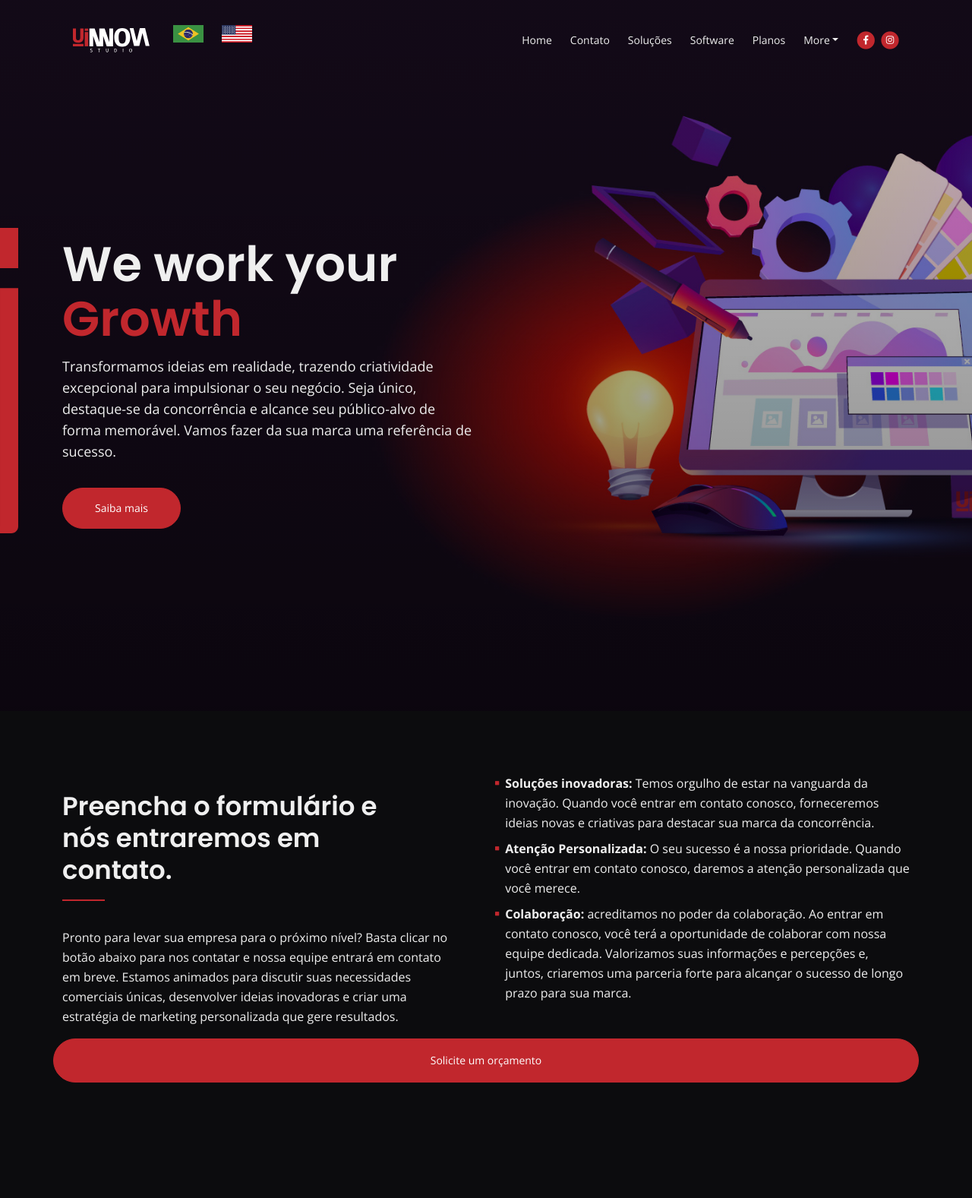
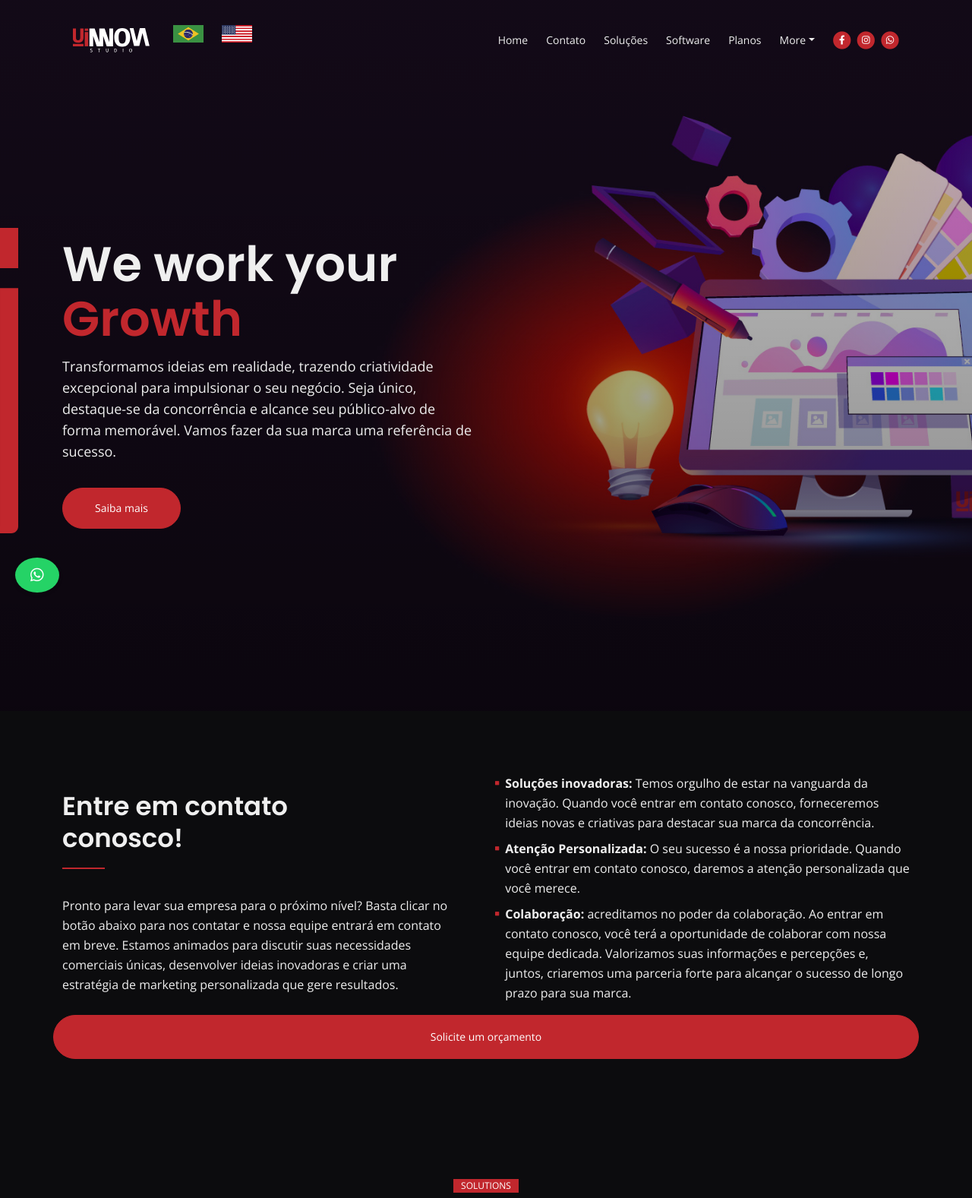
Before and after one commit to narumikat/u-innova-website, a plain HTML site: page web/index.html in a window 1280 px wide. Shown: the top 1577 px of the page at 76% size. Drawn offline with nearby package versions, Linux system fonts and the light colour scheme.

Commit message:
whats btn

```diff
--- a/web/css/styles.css
+++ b/web/css/styles.css
@@ -136,6 +136,25 @@ h6 {
 }
 
 
+.whatsapp-float {
+  position: fixed;
+  bottom: 20px;
+  left: 20px;
+  z-index: 1000;
+  background-color: #25d366;
+  color: #fff;
+  padding: 10px 20px;
+  border-radius: 50%;
+  box-shadow: 0 2px 5px rgba(0, 0, 0, 0.2);
+  text-align: center;
+  font-size: 20px;
+  text-decoration: none;
+  transition: background-color 0.3s ease-in-out;
+}
+
+.whatsapp-float:hover {
+  background-color: var(--main-red);
+}
 
 
 
--- a/web/index.html
+++ b/web/index.html
@@ -29,6 +29,7 @@
         <link rel="icon" href="images/favicon.png">
     </head>
     <body data-bs-spy="scroll" data-bs-target="#navbarExample">
+
 
         <!-- Navigation -->
         <nav id="navbarExample" class="navbar navbar-expand-lg fixed-top navbar-dark" aria-label="Main navigation">
@@ -91,7 +92,14 @@
                                 <i class="fas fa-circle fa-stack-2x"></i>
                                 <i class="fab fa-instagram fa-stack-1x"></i>
                             </a>
+
                         </span>
+                        <span class="fa-stack">
+                          <a target="_blank" href="https://wa.me/+818066557091">
+                              <i class="fas fa-circle fa-stack-2x"></i>
+                              <i class="fab fa-brands fa-whatsapp fa-stack-1x"></i>
+                          </a>
+                      </span>
                     </span>
                 </div> <!-- end of navbar-collapse -->
             </div> <!-- end of container -->
@@ -122,7 +130,8 @@
                 <div class="row">
                     <div class="col-lg-6">
                         <div class="text-container">
-                            <h2 id="FormTittle">Preencha o formulário e nós entraremos em contato.</h2>
+                            <!-- <h2 id="FormTittle">Preencha o formulário e nós entraremos em contato.</h2> -->
+                            <h2 id="FormTittle">Entre em contato conosco!</h2>
                             <hr class="hr-heading">
                             <p id="FormP1" >Pronto para levar sua empresa para o próximo nível? Basta clicar no botão abaixo para nos contatar e nossa equipe entrará em contato em breve. Estamos animados para discutir suas necessidades comerciais únicas, desenvolver ideias inovadoras e criar uma estratégia de marketing personalizada que gere resultados.</p>
 
@@ -243,13 +252,10 @@
                             <div class="swiper-container image-slider">
                                 <div class="swiper-wrapper">
                                     <div class="swiper-slide">
-                                        <img class="img-fluid img-slider" src="images/center-mobile.png" alt="alternative">
+                                        <img class="img-fluid img-slider" src="images/topmodelinfluencer.png" alt="alternative">
                                     </div>
                                     <div class="swiper-slide">
-                                        <img class="img-fluid img-slider" src="images/yudensetsu.png" alt="alternative">
-                                    </div>
-                                    <div class="swiper-slide">
-                                        <img class="img-fluid img-slider" src="images/mahaloh.png" alt="alternative">
+                                        <img class="img-fluid img-slider" src="images/connection.png" alt="alternative">
                                     </div>
                                     <div class="swiper-slide">
                                         <img class="img-fluid img-slider" src="images/active.png" alt="alternative">
@@ -845,6 +851,12 @@
                                     <i class="fab fa-instagram fa-stack-1x"></i>
                                 </a>
                             </span>
+                            <span class="fa-stack">
+                              <a target="_blank" href="https://wa.me/+818066557091">
+                                  <i class="fas fa-circle fa-stack-2x"></i>
+                                  <i class="fab fa-brands fa-whatsapp fa-stack-1x"></i>
+                              </a>
+                          </span>
                             <p>Entre em contato </p>
                             <p class="p-small" id="ContactUsFooter"><a href="mailto:contact@u-innova.com"><strong>contact@u-innova.com</strong></a></p>
                         </div> <!-- end of footer-col -->
@@ -867,6 +879,10 @@
         </div> <!-- end of copyright -->
         <!-- end of copyright -->
 
+        <a href="https://wa.me/+818066557091" target="_blank" class="whatsapp-float">
+          <i class="fab fa-whatsapp"></i>
+      </a>
+
 
         <!-- Back To Top Button -->
         <button onclick="topFunction()" id="myBtn">
```
Also changed, not shown: web/images/center-mobile.png (deleted), web/images/connection.png (added), web/images/mahaloh.png (deleted), web/images/topmodelinfluencer.png (added), web/images/yudensetsu.png (deleted), 3 other files.
